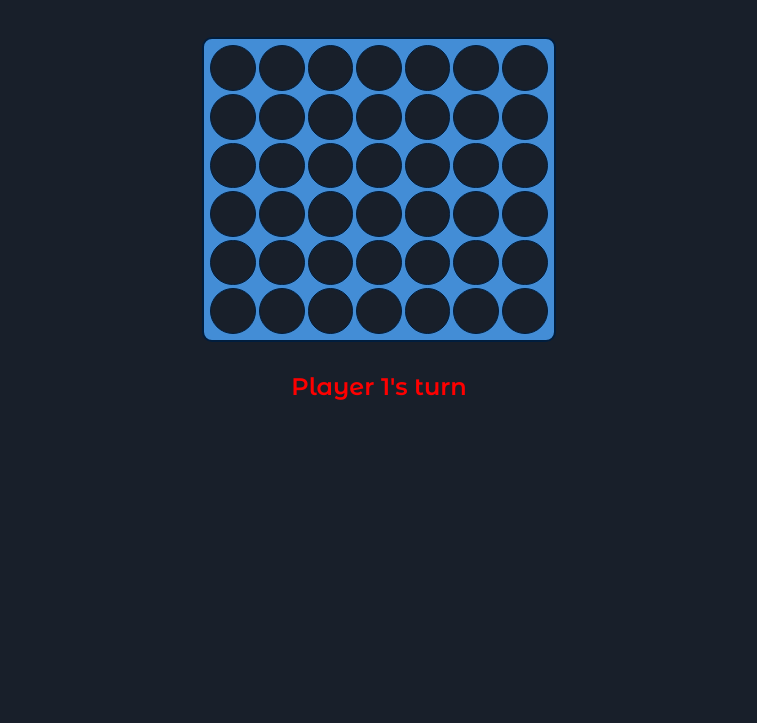
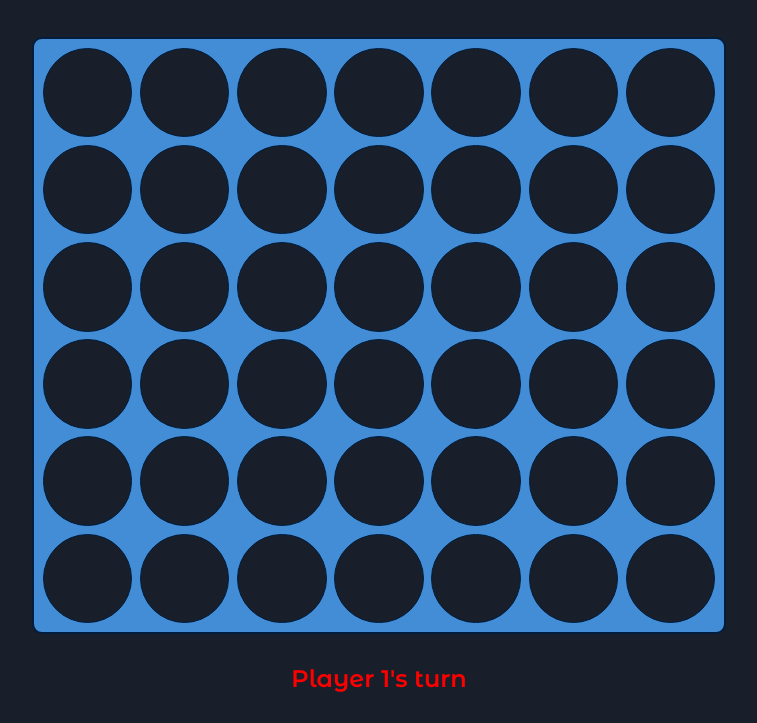
Before and after one commit to Andy-Reynolds/connect-four-project, a plain HTML site: page index.html in a window 1280 px wide. Shown: the part 82-805 px from the top of the page, without its empty margins (261-1018 px from the left). Drawn offline with nearby package versions, Linux system fonts and the light colour scheme.

Commit message:
Added media query to change board size on bigger screens

```diff
--- a/style.scss
+++ b/style.scss
@@ -29,6 +29,11 @@
   padding: 5px;
   margin-bottom: 30px;
   border-radius: 10px;
+
+  @media screen and (min-width: 768px) {
+    width: 680px;
+    height: calc(680px * 6/7);
+  }
 
   &__token-space {
     border-radius: 100%;
```
Also changed, not shown: dist/style.css.
